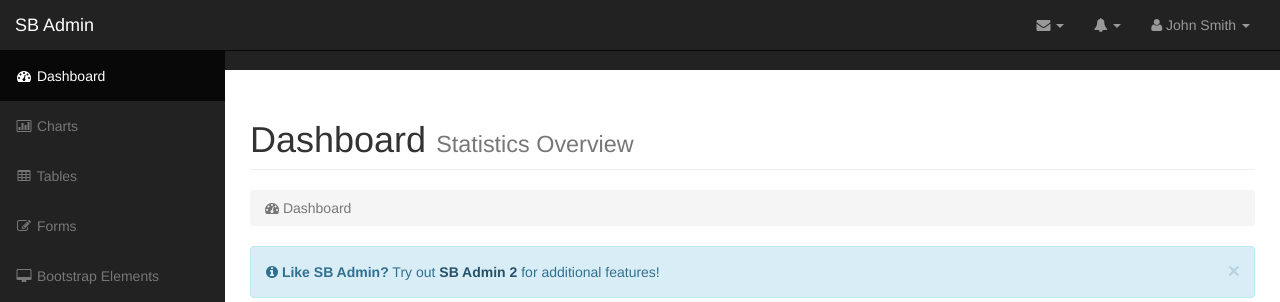
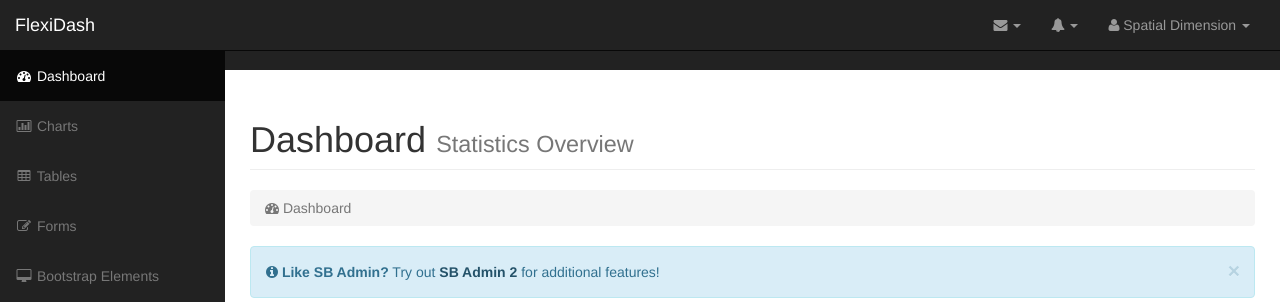
Before and after one commit to Dawood-R/FlexiDash, a CodeIgniter app: page /flexidash/ in a window 1280 px wide. Shown: the top 302 px of the page. Run offline with CodeIgniter, Linux system fonts and the light colour scheme; grey boxes labelled with a size stand in for pictures from a placeholder-image service; some libraries are stand-ins or nearby versions.

Commit message:
FlexiDash Rename

```diff
--- a/application/modules/login/views/loginview.php
+++ b/application/modules/login/views/loginview.php
@@ -55,7 +55,7 @@
                     <span class="icon-bar"></span>
                     <span class="icon-bar"></span>
                 </button>
-                <a class="navbar-brand" href="index.html">SB Admin</a>
+                <a class="navbar-brand" href="">FlexiDash</a>
             </div>
             <!-- Top Menu Items -->
             <ul class="nav navbar-right top-nav">
@@ -99,7 +99,7 @@
                                         <img class="media-object" src="http://placehold.it/50x50" alt="">
                                     </span>
                                     <div class="media-body">
-                                        <h5 class="media-heading"><strong>John Smith</strong>
+                                        <h5 class="media-heading"><strong>Spatial Dimension</strong>
                                         </h5>
                                         <p class="small text-muted"><i class="fa fa-clock-o"></i> Yesterday at 4:32 PM</p>
                                         <p>Lorem ipsum dolor sit amet, consectetur...</p>
@@ -140,7 +140,7 @@
                     </ul>
                 </li>
                 <li class="dropdown">
-                    <a href="#" class="dropdown-toggle" data-toggle="dropdown"><i class="fa fa-user"></i> John Smith <b class="caret"></b></a>
+                    <a href="#" class="dropdown-toggle" data-toggle="dropdown"><i class="fa fa-user"></i> Spatial Dimension <b class="caret"></b></a>
                     <ul class="dropdown-menu">
                         <li>
                             <a href="#"><i class="fa fa-fw fa-user"></i> Profile</a>
@@ -489,7 +489,7 @@
             <h4 class="modal-title" id="myModalLabel">Settings</h4>
           </div>
           <div class="modal-body">
-            <h1>Put drop Downs over here</h1>
+            <h1 style="text-height:12px">Put drop Downs over here</h1>
 
             <select id="myList" onchange="region()">
                 <option>Africa</option>
--- a/nbproject/project.xml
+++ b/nbproject/project.xml
@@ -6,6 +6,7 @@
             <name>flexidash</name>
         </data>
         <spellchecker-wordlist xmlns="http://www.netbeans.org/ns/spellchecker-wordlist/1">
+            <word>FlexiDash</word>
             <word>Jusrisdiction</word>
         </spellchecker-wordlist>
     </configuration>
```
